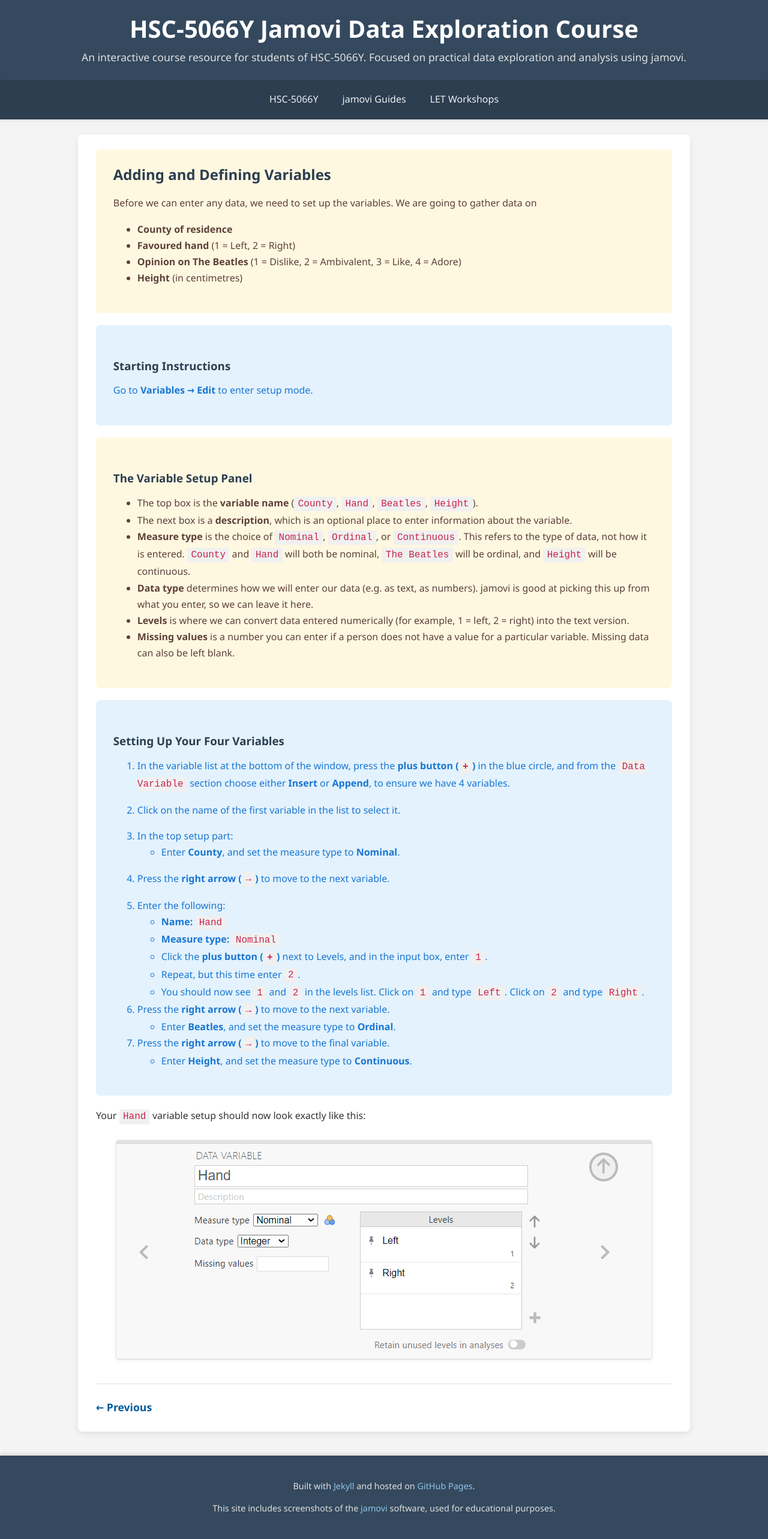
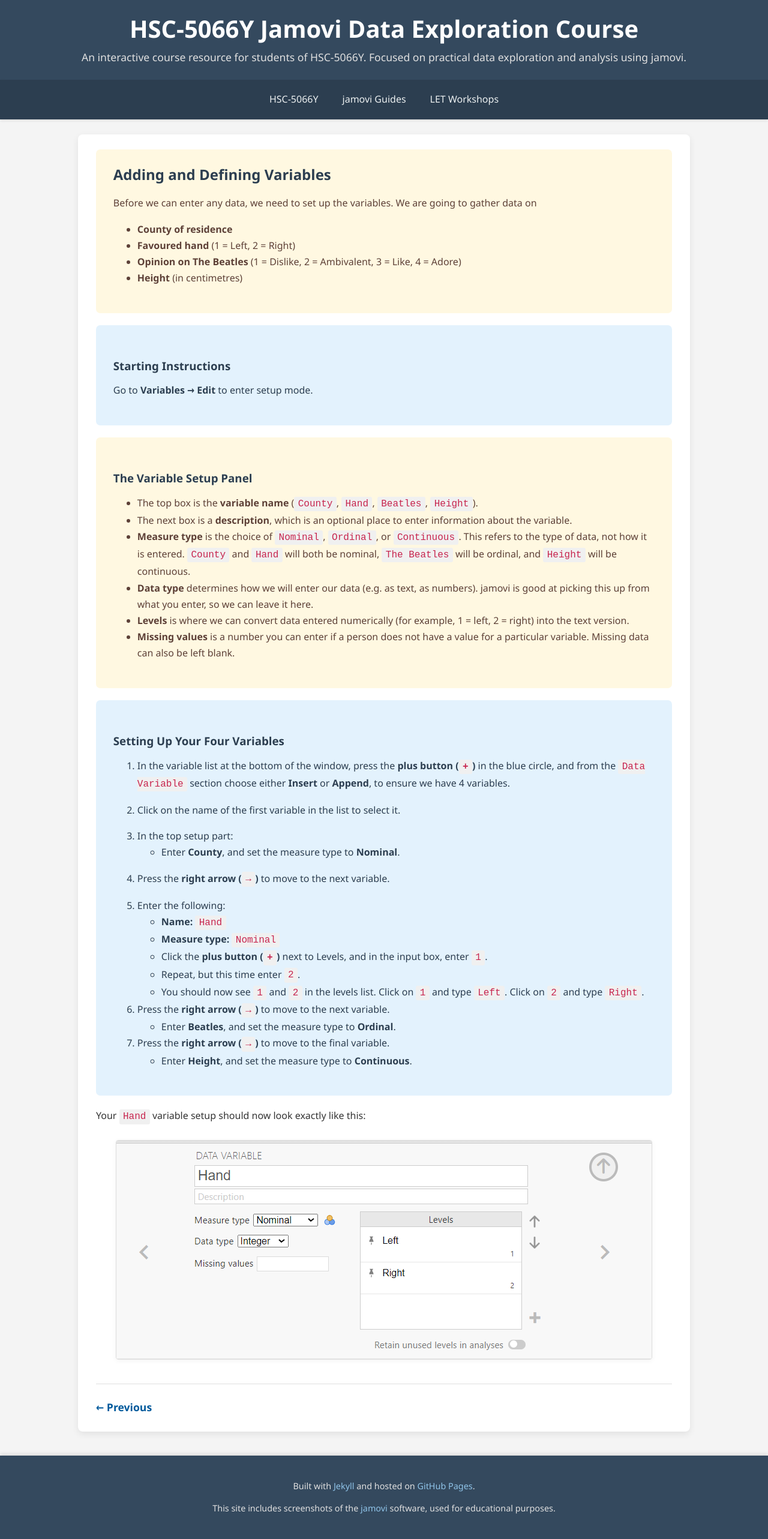
Before and after one commit to probe973/hsc-5066y, a Jekyll site: the page built from jamovi/getting-started/03-adding-variables.md, in a window 1280 px wide. Shown: the whole page at 60% size. Built offline with Jekyll 4.4.1, drawn with Linux system fonts in a browser that asks for light colours.

Commit message:
Update style.css

```diff
--- a/assets/css/style.css
+++ b/assets/css/style.css
@@ -111,7 +111,7 @@ main {
     line-height: 1.7;
 }
 
-/* --- Colored Section Box Styles --- */
+/* --- Colored Section Box Styles (AAA Compliant) --- */
 .explanation, .instructions, .output {
     padding: 1.8em;
     border-radius: 7px;
@@ -125,7 +125,7 @@ main {
 
 .instructions {
     background-color: #e3f2fd;
-    color: #1976d2;
+    color: #2c3e50; /* THIS IS THE CORRECTED, DARKER TEXT COLOR */
 }
 
 .output {
```
